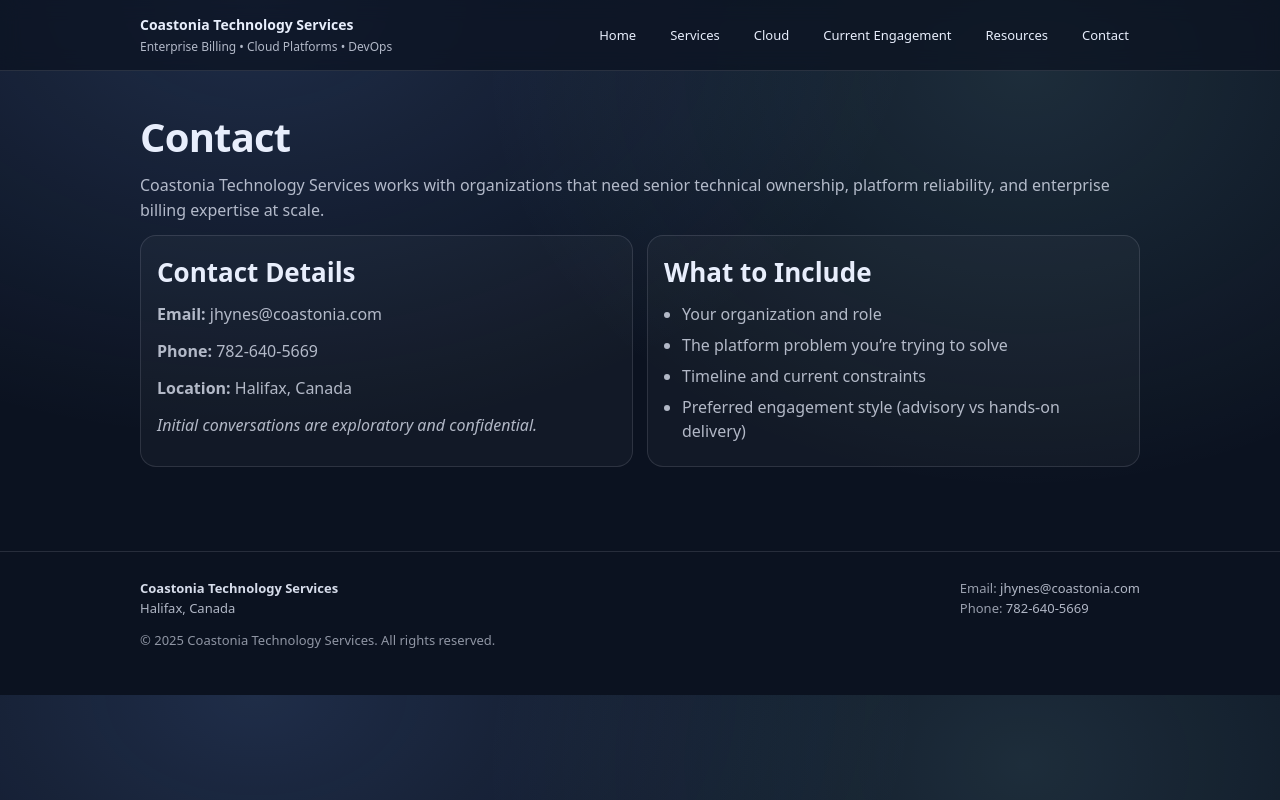
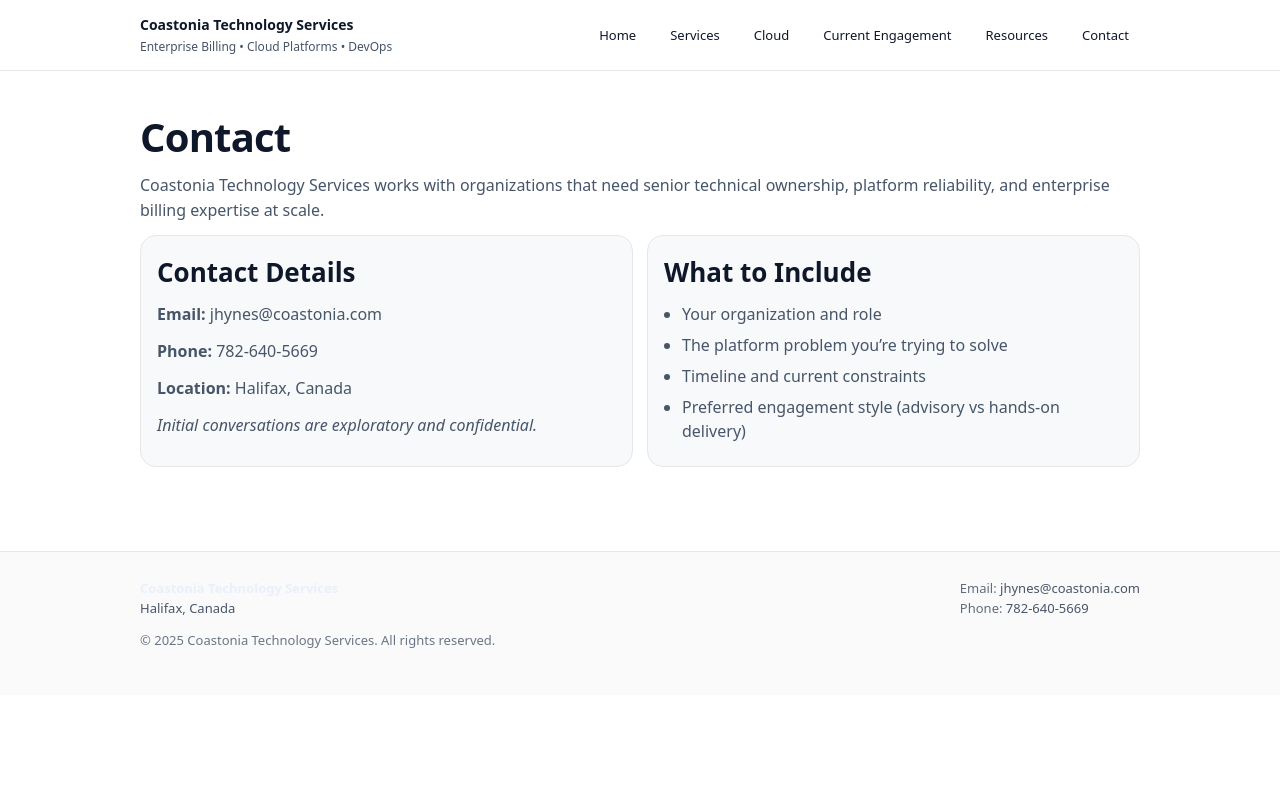
Before and after one commit to jhynes39/coastonia, a Next.js app: page /contact in a window 1280 px wide. Built offline with nearby package versions, Linux system fonts and the light colour scheme.

Commit message:
Update globals.css

```diff
--- a/app/globals.css
+++ b/app/globals.css
@@ -1,20 +1,18 @@
 :root {
-  --bg: #0b1220;
-  --card: #0f1a30;
-  --text: #e8eefc;
-  --muted: rgba(232, 238, 252, 0.75);
-  --border: rgba(232, 238, 252, 0.12);
-  --accent: #7aa7ff;
-  --accent2: #9ef0ff;
+  --bg: #ffffff;
+  --card: #f8f9fb;
+  --text: #0f172a;            /* slate-900 */
+  --muted: #475569;           /* slate-600 */
+  --border: #e5e7eb;          /* gray-200 */
+  --accent: #2563eb;          /* blue-600 */
+  --accent2: #1d4ed8;         /* blue-700 */
 }
 
 * { box-sizing: border-box; }
 html, body { padding: 0; margin: 0; }
 body {
-  font-family: ui-sans-serif, system-ui, -apple-system, Segoe UI, Roboto, Helvetica, Arial, "Apple Color Emoji","Segoe UI Emoji";
-  background: radial-gradient(1200px 800px at 20% 0%, rgba(122,167,255,0.18), transparent 55%),
-              radial-gradient(900px 700px at 80% 10%, rgba(158,240,255,0.12), transparent 60%),
-              var(--bg);
+ font-family: ui-sans-serif, system-ui, -apple-system, Segoe UI, Roboto, Helvetica, Arial;
+  background: var(--bg);
   color: var(--text);
   line-height: 1.55;
 }
@@ -42,7 +40,7 @@ small { color: var(--muted); }
 
 .card {
   border: 1px solid var(--border);
-  background: rgba(255,255,255,0.03);
+  background: var(--card);
   border-radius: 16px;
   padding: 16px;
 }
@@ -112,8 +110,7 @@ small { color: var(--muted); }
   position: sticky;
   top: 0;
   z-index: 50;
-  backdrop-filter: blur(10px);
-  background: rgba(11,18,32,0.7);
+  background: rgba(255,255,255,0.95);
   border-bottom: 1px solid var(--border);
 }
 
@@ -151,11 +148,12 @@ small { color: var(--muted); }
 }
 
 .footer {
-  border-top: 1px solid var(--border);
+ border-top: 1px solid var(--border);
   padding: 26px 0 44px 0;
   margin-top: 40px;
   color: var(--muted);
   font-size: 13px;
+  background: #fafafa;
 }
 
 .hero {
```
